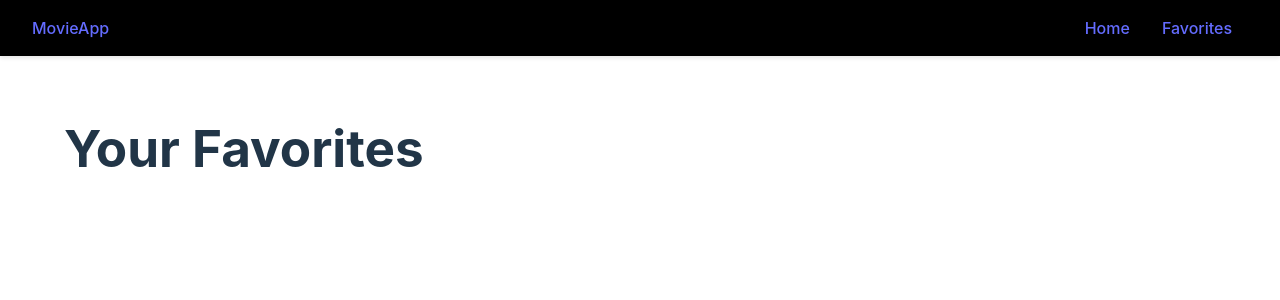
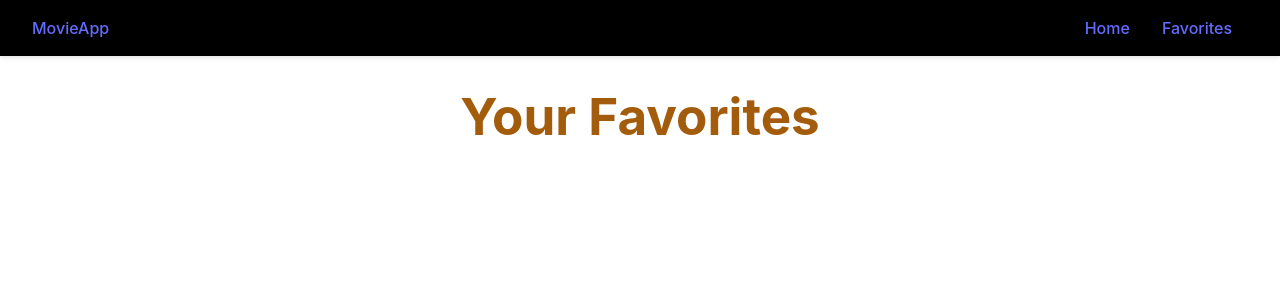
Before and after one commit to phage727/movie-browser, a React (Vite) app: page /favorites in a window 1280 px wide. Shown: the top 300 px of the page. Built offline with nearby package versions, Linux system fonts and the light colour scheme.

Commit message:
Update Favorites.jsx

```diff
--- a/src/pages/Favorites.jsx
+++ b/src/pages/Favorites.jsx
@@ -7,14 +7,16 @@ function Favorites() {
 
     if (favorites){
         return (
-            <div className="favorites">
-                <h1>Your Favorites</h1>
-                 <div className="movies-grid">
+            <div>
+        <h1 className="head">Your Favorites</h1>
+        <div className="favorites">
+            <div className="movies-grid">
                 {favorites.map(movie => (
                     <MovieCard key={movie.id} movie={movie} />
                 ))}
             </div>
-            </div>
+        </div>
+       </div>
 
         );
     }
```
